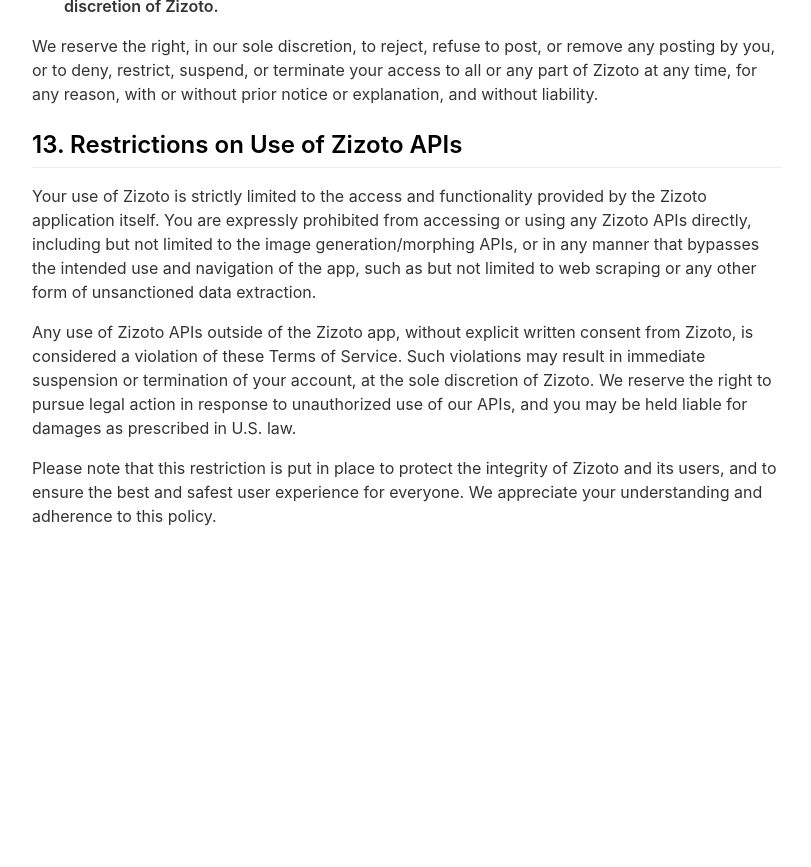
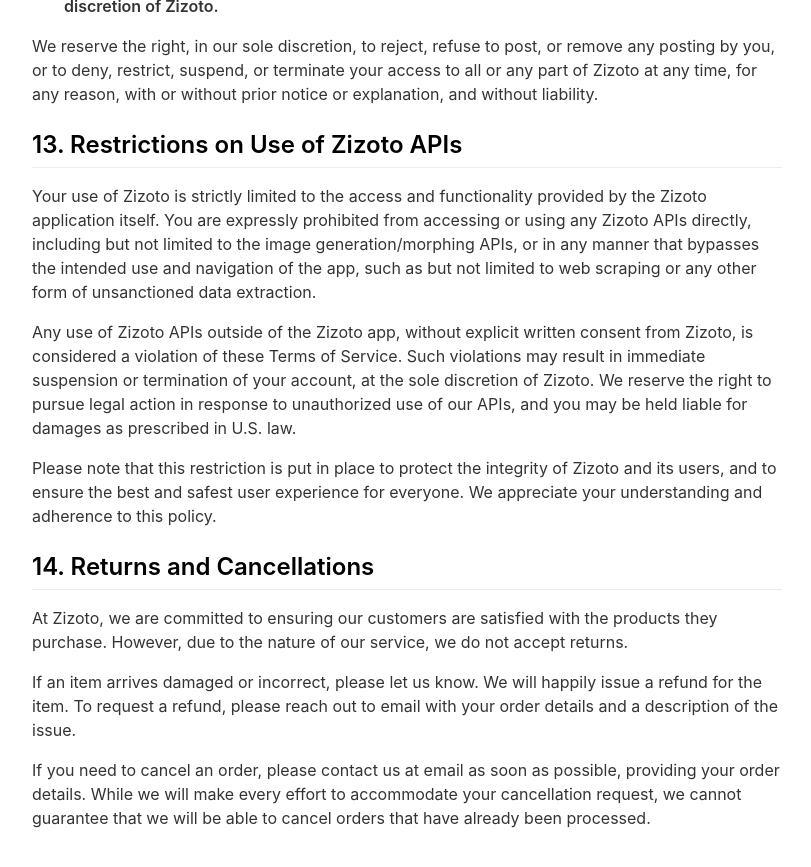
Before and after one commit to brendankhoury/zizoto_landing, a Jekyll site: the page built from _pages/termsofservice.md, in a window 1280 px wide and 900 px high, scrolled down 2716 px. Shown: the top 867 px of the window, without its empty margins (233-1044 px from the left). Built offline with Jekyll 4.4.1, drawn with Linux system fonts in a browser that asks for light colours; nearby versions of some CDN libraries; before the commit the page ends 3314 px from its top, so only the background shows below that.

Commit message:
Added returns and cancellations to the termsofservice

```diff
--- a/_pages/termsofservice.md
+++ b/_pages/termsofservice.md
@@ -95,3 +95,11 @@ Your use of Zizoto is strictly limited to the access and functionality provided
 Any use of Zizoto APIs outside of the Zizoto app, without explicit written consent from Zizoto, is considered a violation of these Terms of Service. Such violations may result in immediate suspension or termination of your account, at the sole discretion of Zizoto. We reserve the right to pursue legal action in response to unauthorized use of our APIs, and you may be held liable for damages as prescribed in U.S. law.
 
 Please note that this restriction is put in place to protect the integrity of Zizoto and its users, and to ensure the best and safest user experience for everyone. We appreciate your understanding and adherence to this policy.
+
+## 14. Returns and Cancellations
+
+At Zizoto, we are committed to ensuring our customers are satisfied with the products they purchase. However, due to the nature of our service, we do not accept returns.
+
+If an item arrives damaged or incorrect, please let us know. We will happily issue a refund for the item. To request a refund, please reach out to email with your order details and a description of the issue.
+
+If you need to cancel an order, please contact us at email as soon as possible, providing your order details. While we will make every effort to accommodate your cancellation request, we cannot guarantee that we will be able to cancel orders that have already been processed.
```
